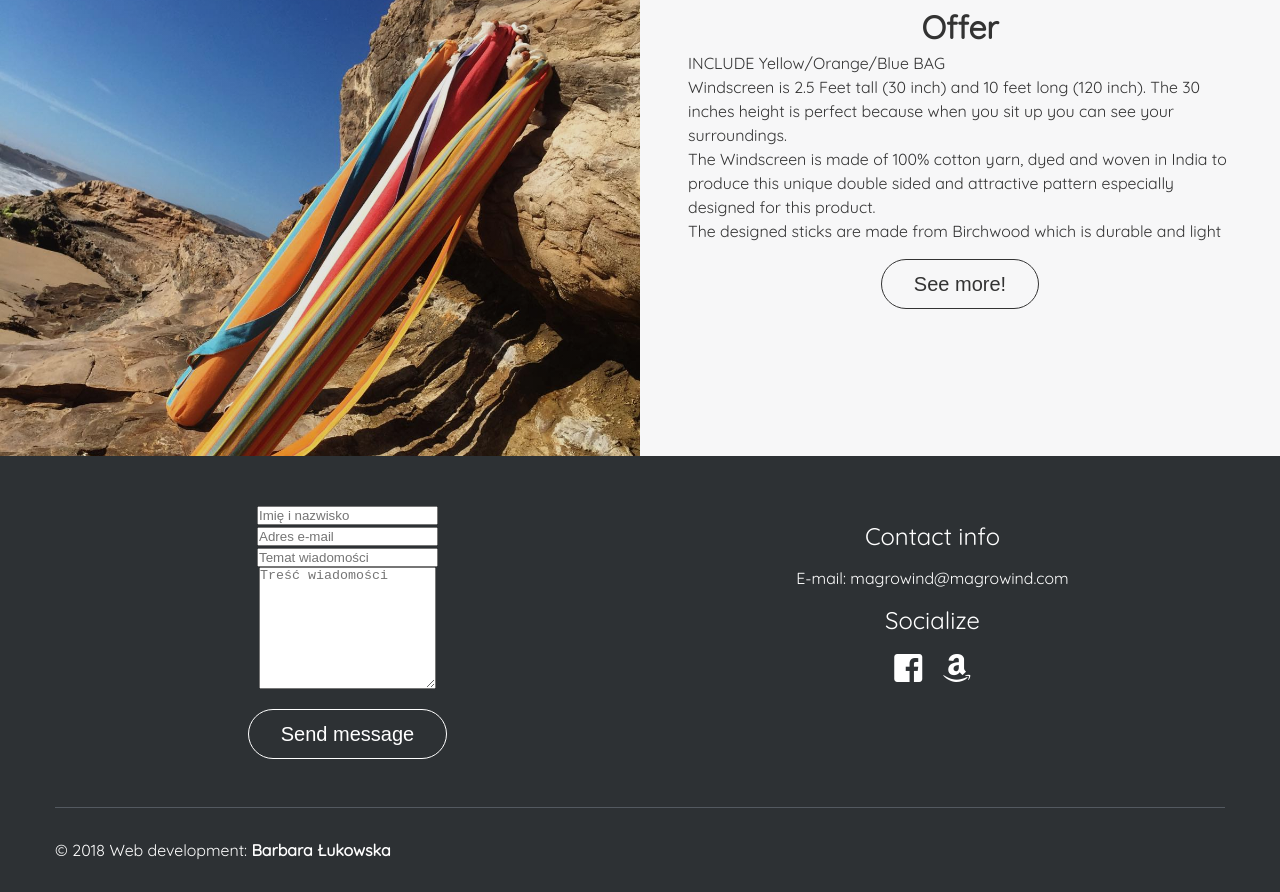
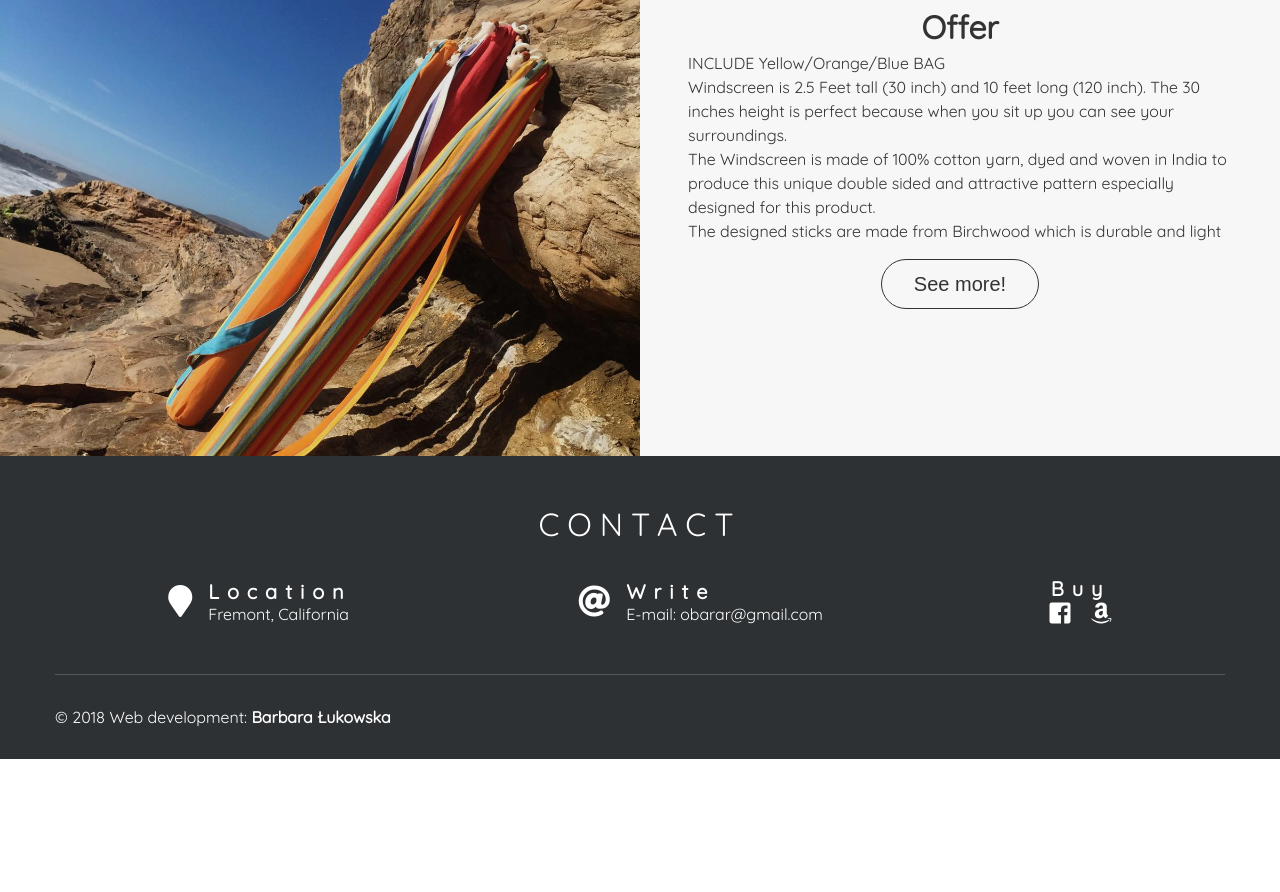
Before and after one commit to BarbaraLukowska/magrowind, a plain HTML site: page index.html in a window 1280 px wide. Shown: the part 2014-2906 px from the top of the page. After the commit the page ends 2773 px from the top, so only its background shows below. Drawn offline with Linux system fonts and the light colour scheme; files whose address does not match are found by name.

Commit message:
footer styled

```diff
--- a/css/style.css
+++ b/css/style.css
@@ -294,9 +294,16 @@ li ~ li {
 
 .footer {
   padding: 3rem 0;
-  display: flex;
   border-bottom: 1px solid #535960;
 }
+.footer > h1 {
+  text-align: center;
+  text-transform: uppercase;
+  letter-spacing: .5rem;
+  font-weight: 300;
+  margin-bottom: 2rem;
+}
+
 .footer + p {
   padding: 2rem 0;
 }
@@ -306,26 +313,39 @@ li ~ li {
 }
 
 .contact-info {
-  flex-basis: 50%;
+  display: flex;
+  justify-content: space-around;
+  align-items: center;
   text-align: center;
 }
-.contact-info > p {
-  font-weight: 200;
+
+.contact-info > span {
+  font-size: 2rem;
+  margin-right: 1rem;
 }
-.contact-info > h2 {
-  font-weight: 500;
-  line-height: 4rem;
+
+.details {
+  text-align: left;
+}
+
+.contact-social {
+  flex-direction: column;
+}
+.details > h2 {
+  /* text-transform: uppercase; */
+  letter-spacing: .5rem;
+  font-size: 1.25rem;
 }
 
 .fa-facebook-square {
   cursor: pointer;
-  font-size: 2rem;
+  font-size: 1.5rem;
 }
 
 .fa-amazon {
   cursor: pointer;
-  font-size: 2rem;
+  font-size: 1.5rem;
 }
-.contact-info > i ~ i {
+.social-icons > i ~ i {
   margin-left: 1rem;
 }
--- a/index.html
+++ b/index.html
@@ -22,11 +22,11 @@
         <nav class="navbar">
           <span class="navbar-brand">Magrowind</span>
           <ul id="mainNav" class="nav">
-            <li><a href="#home" class="nav-link">Home</a></li>
-            <li><a href="#about" class="nav-link">About us</a></li>
-            <li><a href="#offer" class="nav-link">Offer</a></li>
-            <li><a href="#contact" class="nav-link">Contact</a></li>
-            <li><a target="_blank" href="https://www.amazon.com/MAGROWIND-Windscreen-Yellow-Orange-Blue/dp/B01917H3ZM/ref=sr_1_1?ie=UTF8&qid=1525266122&sr=8-1&keywords=magrowind" id="purchase" class="nav-link fade-in">Purchase</a></li>
+            <li><a href="#home" class="nav-link item-1">Home</a></li>
+            <li><a href="#about" class="nav-link item-2">About us</a></li>
+            <li><a href="#offer" class="nav-link item-3">Offer</a></li>
+            <li><a href="#contact" class="nav-link item-4">Contact</a></li>
+            <li><a target="_blank" href="https://www.amazon.com/MAGROWIND-Windscreen-Yellow-Orange-Blue/dp/B01917H3ZM/ref=sr_1_1?ie=UTF8&qid=1525266122&sr=8-1&keywords=magrowind" id="purchase" class="nav-link fade-in item-5">Purchase</a></li>
           </ul>
         </nav>
       </div>
@@ -96,46 +96,29 @@
     <footer id="contact" class="section">
       <div class="container">
         <div class="footer">
-          <div class="form">
-            <form action="#">
-              <div class="row">
-                <div class="col-md-6">
-                  <div class="form-group">
-                    <input class="form-control" type="text" placeholder="Imię i nazwisko">
-                  </div>
-                </div>
-                <div class="col-md-6">
-                  <div class="form-group">
-                    <input class="form-control" type="email" placeholder="Adres e-mail">
-                  </div>
-                </div>
+          <h1>Contact</h1>
+          <div class="contact-info">
+            <div class="contact-info contact-location">
+              <span><i class="fas fa-map-marker"></i></span>
+              <div class="contact-location details">
+                <h2>Location</h2>
+                <p>Fremont, California</p>
               </div>
-
-              <div class="row">
-                <div class="col-md-12">
-                  <div class="form-group">
-                    <input class="form-control" type="text" placeholder="Temat wiadomości">
-                  </div>
-                </div>
+            </div>
+            <div class="contact-info contact-email">
+              <span><i class="fas fa-at"></i></span>
+              <div class="contact-email details">
+                <h2>Write</h2>
+                <p>E-mail: obarar@gmail.com</p>
               </div>
-
-              <div class="row">
-                <div class="col-md-12">
-                  <div class="form-group">
-                    <textarea class="form-control" rows="8" placeholder="Treść wiadomości"></textarea>
-                  </div>
-                </div>
+            </div>
+            <div class="contact-info contact-social details">
+              <h2>Buy</h2>
+              <div class="social-icons">
+                <i class="fab fa-facebook-square"><a href="#"></a></i>
+                <i class="fab fa-amazon"><a target="_blank" href="https://www.amazon.com/MAGROWIND-Windscreen-Yellow-Orange-Blue/dp/B01917H3ZM/ref=sr_1_1?ie=UTF8&qid=1525266122&sr=8-1&keywords=magrowind"></a></i>
               </div>
-
-              <button class="btn btn-primary" type="submit">Send message</button>
-            </form>
-          </div>
-          <div class="contact-info">
-            <h2>Contact info</h2>
-            <p> E-mail: magrowind@magrowind.com</p>
-            <h2>Socialize</h2>
-            <i class="fab fa-facebook-square"><a href="#"></a></i>
-            <i class="fab fa-amazon"><a target="_blank" href="https://www.amazon.com/MAGROWIND-Windscreen-Yellow-Orange-Blue/dp/B01917H3ZM/ref=sr_1_1?ie=UTF8&qid=1525266122&sr=8-1&keywords=magrowind"></a></i>
+            </div>
           </div>
         </div>
         <p>&copy; 2018 Web development: <strong>Barbara Łukowska</strong></p>
```
